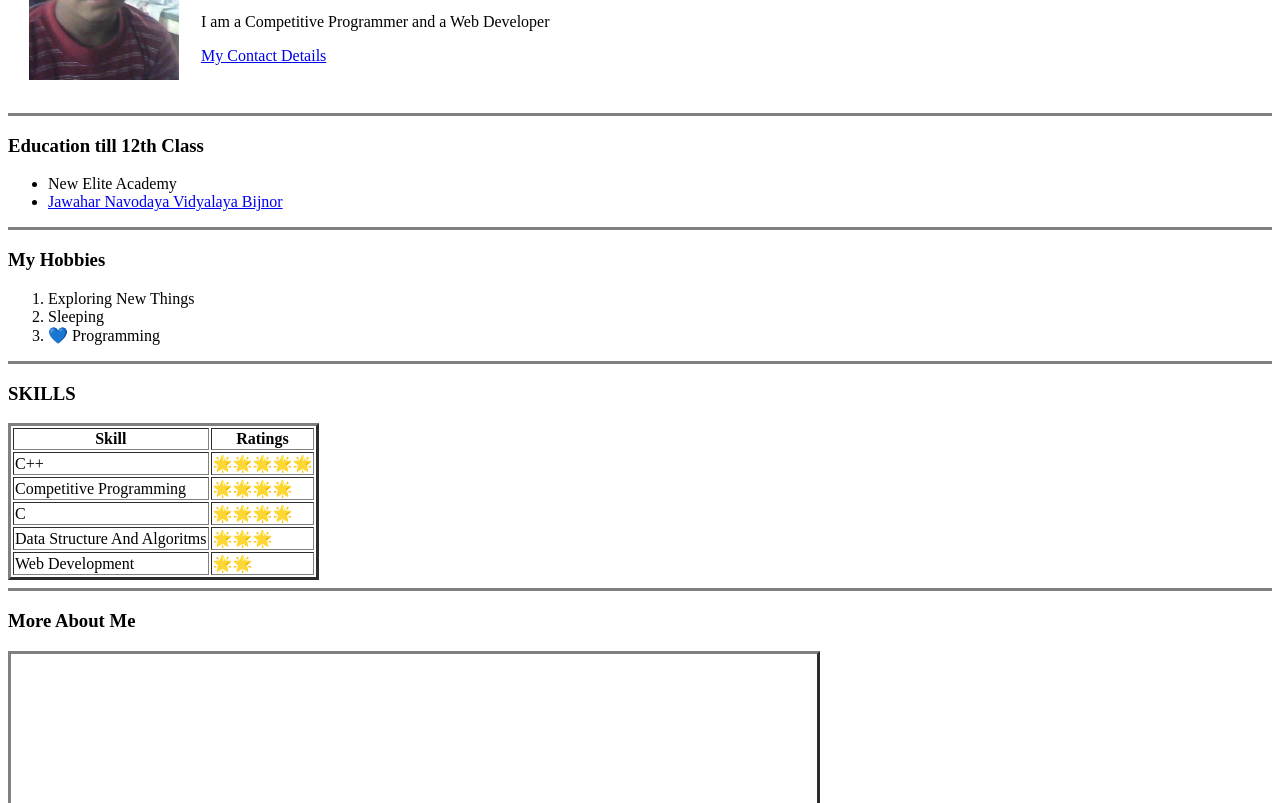
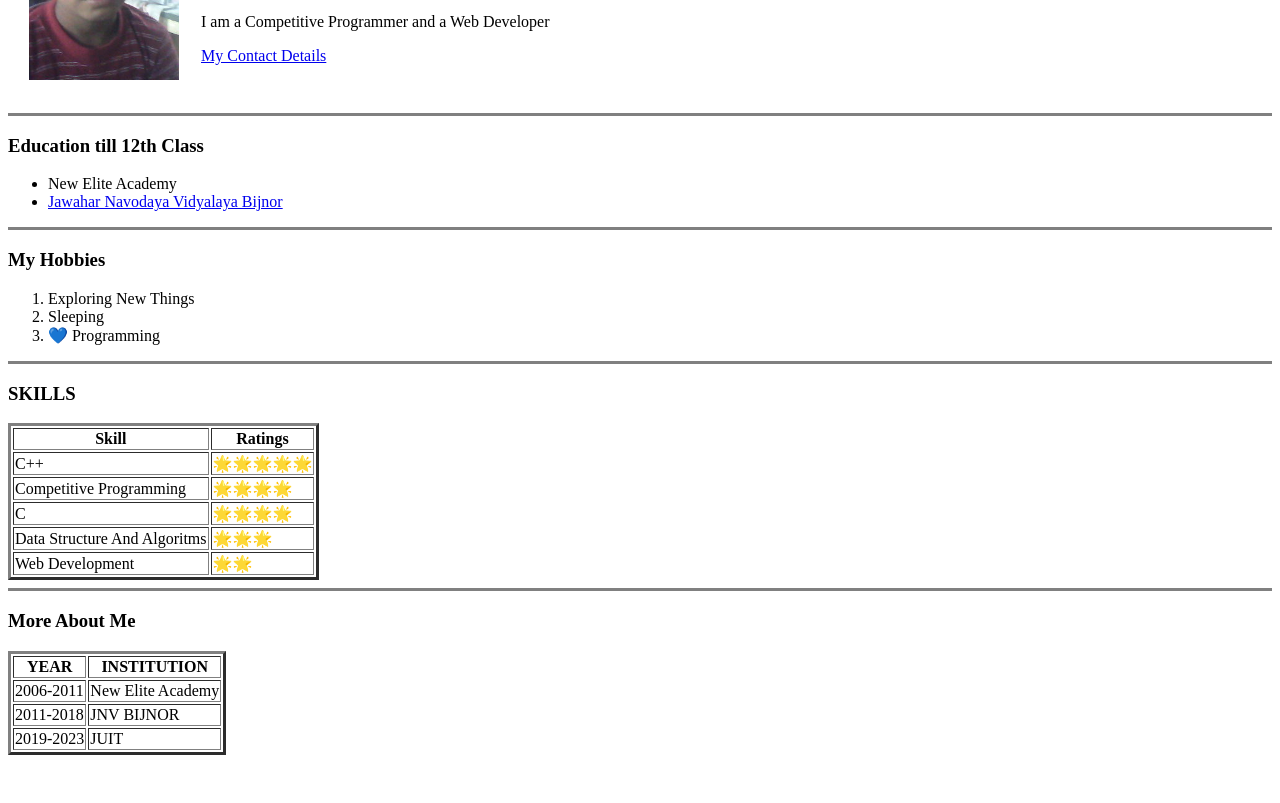
Before and after one commit to ritikkanswal/cv, a plain HTML site: page index.html in a window 1280 px wide. Shown: the part 149-952 px from the top of the page. Drawn offline with Linux system fonts and the light colour scheme.

Commit message:
Update index.html

```diff
--- a/index.html
+++ b/index.html
@@ -60,7 +60,7 @@
   </table>
   <hr size="3" noshade>
   <h3>More About Me</h3>
-  <table border="3" cellspacing="200">
+  <table border="3" >
     <tr>
       <th>YEAR</th>
       <th>INSTITUTION</th>
```
